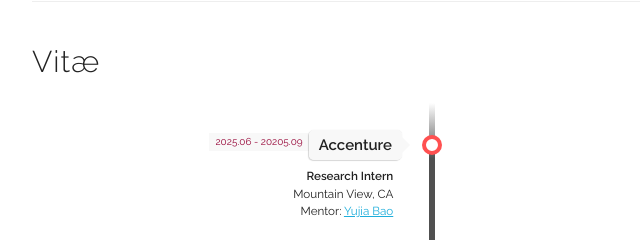
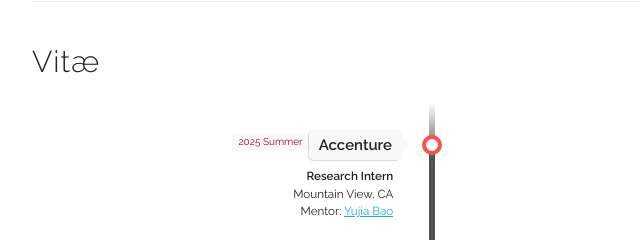
Before and after one commit to KimperYang/KimperYang.github.io, a plain HTML site: page index.html in a window 1280 px wide. Shown: the part 1100-1340 px from the top of the page, 208-848 px from the left. Drawn offline with Linux system fonts and the light colour scheme.

Commit message:
update pub

```diff
--- a/index.html
+++ b/index.html
@@ -468,7 +468,7 @@
 
         <div class="flag-wrapper">
           <span class="flag">Accenture</span>
-          <span class="time-wrapper"><span class="time">2025.06 - 20205.09</span></span>
+          <span class="time-wrapper"><span class="time">2025 Summer</span></span>
         </div>
         <div class="desc"><b>Research Intern</b> <br/> Mountain View, CA<br/> Mentor: <a class="link" href="https://www.yujia.io/" target="_blank">Yujia Bao</a></div>
       </div>
```
